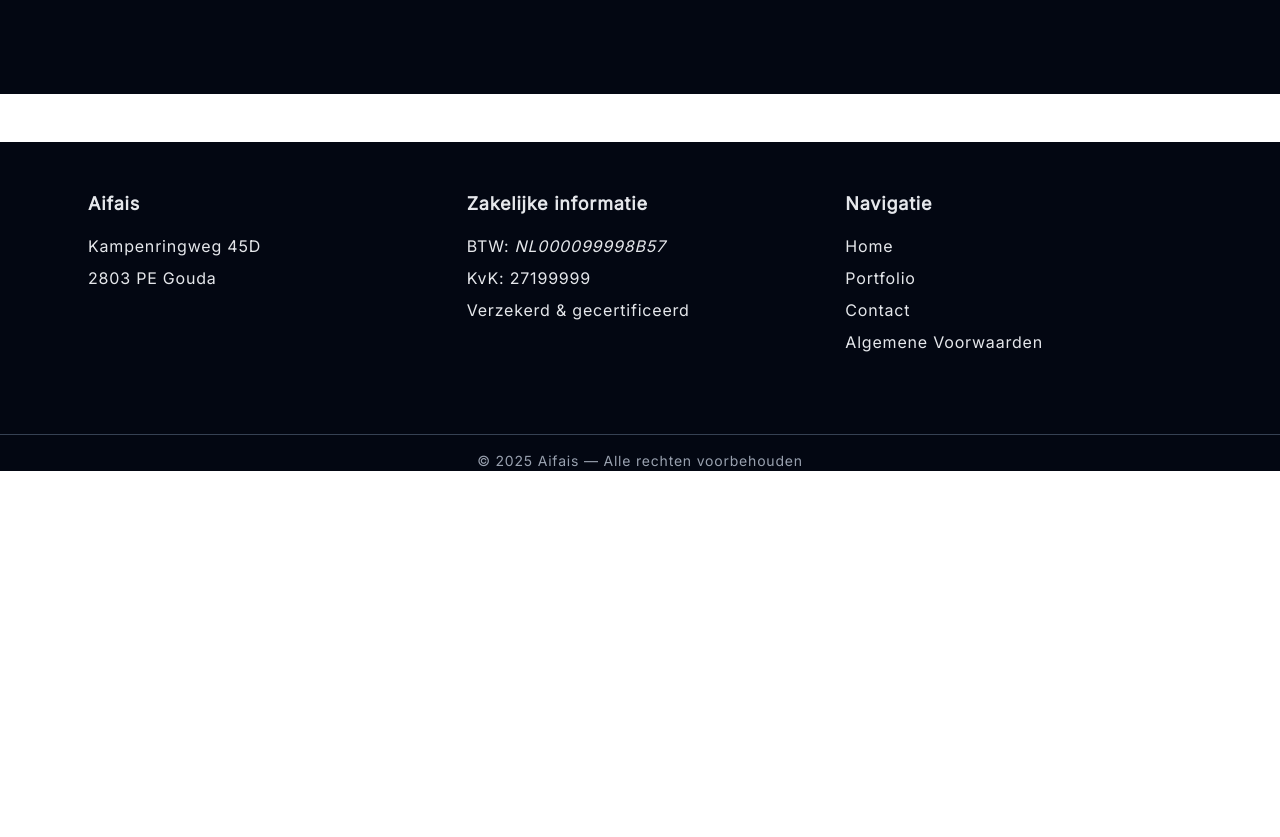
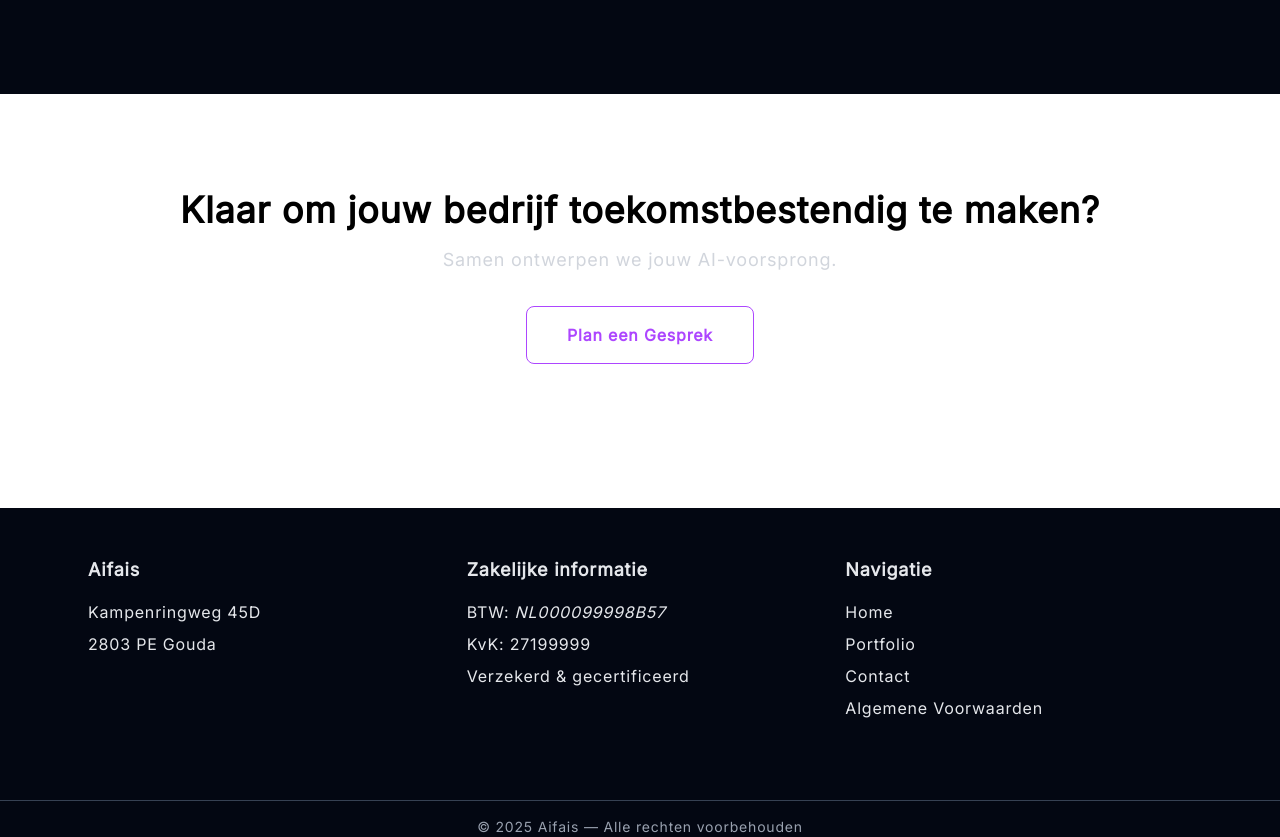
Before and after one commit to markjkaem/aifais-landing, a Next.js app: page /portfolio in a window 1280 px wide. Shown: the part 1271-2108 px from the top of the page. Before the commit the page ends 1742 px from the top, so only its background shows below. Built offline with nearby package versions, Linux system fonts and the light colour scheme.

Commit message:
add section

```diff
--- a/app/portfolio/[slug]/page.tsx
+++ b/app/portfolio/[slug]/page.tsx
@@ -1,3 +1,4 @@
+import Link from "next/link";
 import { projects } from "../data";
 
 export default async function Page({
@@ -10,6 +11,7 @@ export default async function Page({
   console.log(project);
 
   return (
+    <>
       <section className="py-24 bg-gray-950 min-h-screen">
         <div className="container mx-auto px-6 max-w-4xl">
           <h1 className="text-4xl font-bold mb-6">{project?.title}</h1>
@@ -28,5 +30,21 @@ export default async function Page({
           </ul>
         </div>
       </section>
+      {/* AFSLUITENDE CTA */}
+      <section className="py-24 text-center">
+        <h2 className="text-4xl font-bold">
+          Klaar om jouw bedrijf toekomstbestendig te maken?
+        </h2>
+        <p className="mt-4 text-lg text-gray-300">
+          Samen ontwerpen we jouw AI-voorsprong.
+        </p>
+        <Link
+          href="/contact"
+          className={`mt-8 inline-block px-10 py-4 text-purple-500 border border-purple-500 font-semibold rounded-lg hover:bg-purple-500 hover:text-black transition`}
+        >
+          Plan een Gesprek
+        </Link>
+      </section>
+    </>
   );
 }
--- a/app/portfolio/page.tsx
+++ b/app/portfolio/page.tsx
@@ -3,9 +3,12 @@ import { projects } from "../portfolio/data"; // your projects file
 
 export default function Portfolio() {
   return (
+    <>
       <section className="py-24 bg-gray-950 min-h-screen">
         <div className="container mx-auto px-6 max-w-6xl">
-        <h1 className="text-4xl font-bold mb-12 text-center">Ons Portfolio</h1>
+          <h1 className="text-4xl font-bold mb-12 text-center">
+            Ons Portfolio
+          </h1>
 
           <div className="grid md:grid-cols-3 gap-12">
             {projects.map((project) => (
@@ -20,7 +23,9 @@ export default function Portfolio() {
                   className="w-full h-56 object-cover group-hover:scale-105 transition-transform duration-300"
                 />
                 <div className="p-6">
-                <h3 className="text-2xl font-semibold mb-2">{project.title}</h3>
+                  <h3 className="text-2xl font-semibold mb-2">
+                    {project.title}
+                  </h3>
                   <p className="text-gray-300">{project.description}</p>
                 </div>
               </Link>
@@ -28,5 +33,21 @@ export default function Portfolio() {
           </div>
         </div>
       </section>
+      {/* AFSLUITENDE CTA */}
+      <section className="py-24 text-center">
+        <h2 className="text-4xl font-bold">
+          Klaar om jouw bedrijf toekomstbestendig te maken?
+        </h2>
+        <p className="mt-4 text-lg text-gray-300">
+          Samen ontwerpen we jouw AI-voorsprong.
+        </p>
+        <Link
+          href="/contact"
+          className={`mt-8 inline-block px-10 py-4 text-purple-500 border border-purple-500 font-semibold rounded-lg hover:bg-purple-500 hover:text-black transition`}
+        >
+          Plan een Gesprek
+        </Link>
+      </section>
+    </>
   );
 }
```
Lines whose indentation alone changed are shown as unchanged.
